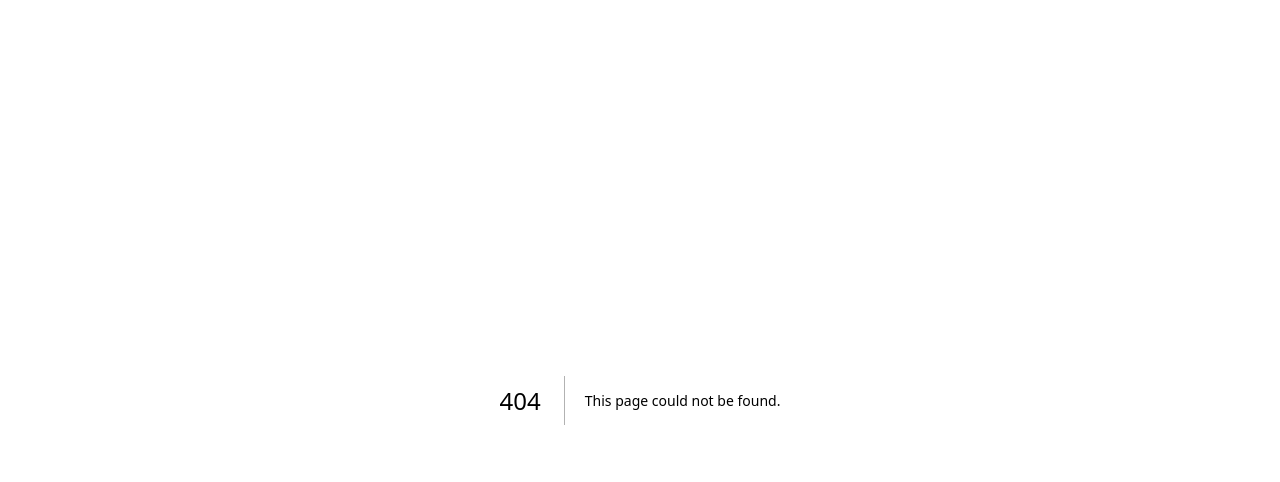
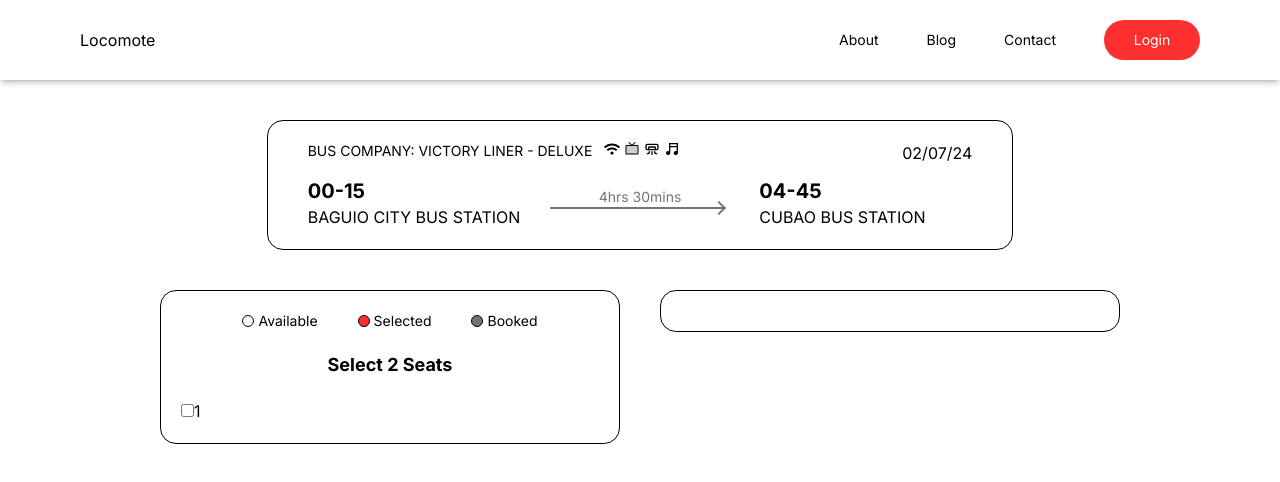
Before and after one commit to knowsblednyahaha/Locomote, a Next.js app: page /bookuser in a window 1280 px wide. Before the commit this address had no page. Shown: the top 482 px of the page. Built offline with nearby package versions, Linux system fonts and the light colour scheme.

Commit message:
added the booking ticket and added a button in header in landing page

```diff
--- /dev/null
+++ b/app/bookuser/page.tsx
@@ -0,0 +1,12 @@
+import React from "react";
+import Header from "../components/Book/Header";
+import BookUser from "../components/Book/BookUser";
+
+export default function page() {
+  return (
+    <>
+      <Header />
+      <BookUser />
+    </>
+  );
+}
--- /dev/null
+++ b/app/components/Book/BookUser.tsx
@@ -0,0 +1,81 @@
+import React from "react";
+import { FaWifi } from "react-icons/fa";
+import { PiTelevisionSimpleDuotone } from "react-icons/pi";
+import { TbAirConditioning } from "react-icons/tb";
+import { IoMdMusicalNotes } from "react-icons/io";
+import "./sass/arrow.scss";
+
+export default function BookUser() {
+  return (
+    <section className="max-w-[1440px] w-full px-5 md:px-10 lg:px-20 text-black m-auto">
+      <div className="w-full lg:w-3/4 xl:w-2/3 border border-black rounded-2xl h-fit px-10 py-5 mt-10 m-auto">
+        <div className="w-full pb-3 flex justify-between">
+          <span className="text-sm flex flex-row gap-x-3 uppercase justify-center md:justify-start">
+            Bus Company: Victory Liner - Deluxe
+            <span className="md:flex flex-row gap-x-1 hidden ">
+              <FaWifi size={16} />
+              <PiTelevisionSimpleDuotone size={16} />
+              <TbAirConditioning size={16} />
+              <IoMdMusicalNotes size={16} />
+            </span>
+          </span>
+          <span>02/07/24</span>
+        </div>
+        <div className="flex flex-col md:flex-row md:items-center gap-x-3 gap-y-3 w-full text-center md:text-left">
+          <div className="md:w-4/12">
+            <span className="text-xl font-bold">00-15</span>
+            <p className="uppercase">Baguio City Bus Station</p>
+          </div>
+          <div className="w-full hidden md:flex flex-col justify-center items-center md:w-4/12 md:text-center px-5">
+            <span className="text-sm text-[#747474]">4hrs 30mins</span>
+            <div className="w-full text-[#747474]">
+              <i className="gg-arrow-right"></i>
+            </div>
+          </div>
+          <div className="md:w-4/12">
+            <span className="text-xl font-bold">04-45</span>
+            <p className="uppercase">Cubao Bus Station</p>
+          </div>
+        </div>
+      </div>
+      <form
+        action=""
+        className="flex flex-col md:flex-row gap-y-10 gap-x-10 w-full lg:px-10 xl:px-20 py-10"
+      >
+        <div className="w-full md:w-1/2">
+          <div className="w-full flex flex-col gap-y-5 border border-black rounded-2xl p-5">
+            <div className="flex justify-center gap-x-10 text-sm">
+              <div className="flex items-center gap-x-1">
+                <span className="w-3 h-3 bg-white border border-black rounded-2xl"></span>
+                Available
+              </div>
+              <div className="flex items-center gap-x-1">
+                <span className="w-3 h-3 bg-[#FE2F2F] border border-black rounded-2xl"></span>
+                Selected
+              </div>
+              <div className="flex items-center gap-x-1">
+                <span className="w-3 h-3 bg-[#747474] border border-black rounded-2xl"></span>
+                Booked
+              </div>
+            </div>
+            <div className="flex justify-center font-bold text-lg">
+              Select 2 Seats
+            </div>
+            <div>
+              <input
+                type="checkbox"
+                id="victoryliner"
+                name="victoryliner"
+                value="Bike"
+              />
+              <label htmlFor="victoryliner">1</label>
+            </div>
+          </div>
+        </div>
+        <div className="w-full md:w-1/2">
+          <div className="w-full gap-y-5 border border-black rounded-2xl p-5"></div>
+        </div>
+      </form>
+    </section>
+  );
+}
--- a/app/components/Book/Header.tsx
+++ b/app/components/Book/Header.tsx
@@ -72,7 +72,7 @@ export default function Header() {
               <div>Contact</div>
               <div>
                 <Link href={"/login"}>
-                  <button className="h-20 w-52 bg-[#FE2F2F] text-white rounded-3xl">
+                  <button className="h-20 w-52 bg-[#FE2F2F] text-white rounded-3xl mt-5">
                     Login
                   </button>
                 </Link>
--- a/app/components/Book/SearchBooking.tsx
+++ b/app/components/Book/SearchBooking.tsx
@@ -4,6 +4,7 @@ import { PiTelevisionSimpleDuotone } from "react-icons/pi";
 import { TbAirConditioning } from "react-icons/tb";
 import { IoMdMusicalNotes } from "react-icons/io";
 import "./sass/arrow.scss";
+import Link from "next/link";
 
 export default function SearchBooking() {
   return (
@@ -143,7 +144,7 @@ export default function SearchBooking() {
               </div>
               <div className="md:w-2/12 text-center">
                 <button className="w-32 md:w-28 h-12 md:h-content text-sm md:text-base bg-[#FE2F2F] rounded-xl text-white">
-                  Book
+                  <Link href="/bookuser">Book</Link>
                 </button>
               </div>
             </div>
--- a/app/components/Home/Header.tsx
+++ b/app/components/Home/Header.tsx
@@ -37,7 +37,12 @@ export default function Header() {
               </li>
             ))}
           </ul>
-          <div>
+          <div className="flex gap-x-5">
+            <Link href={"/book"}>
+              <button className="sm:h-10 sm:w-24 bg-white text-black rounded-3xl">
+                Book
+              </button>
+            </Link>
             <Link href={"/login"}>
               <button className="sm:h-10 sm:w-24 bg-[#FE2F2F] text-white rounded-3xl">
                 Login
```
